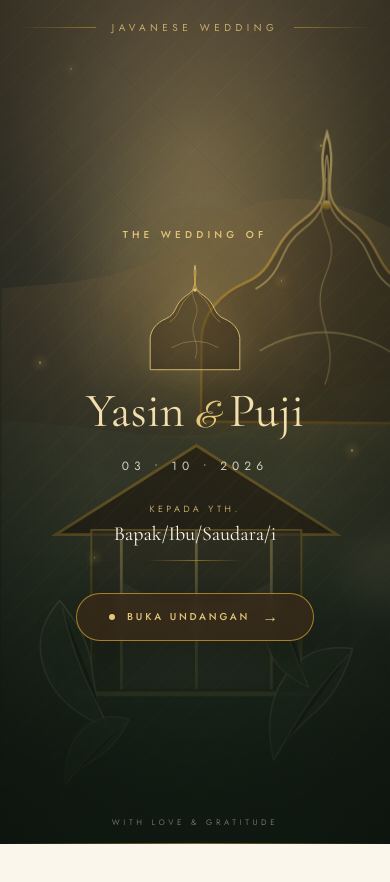
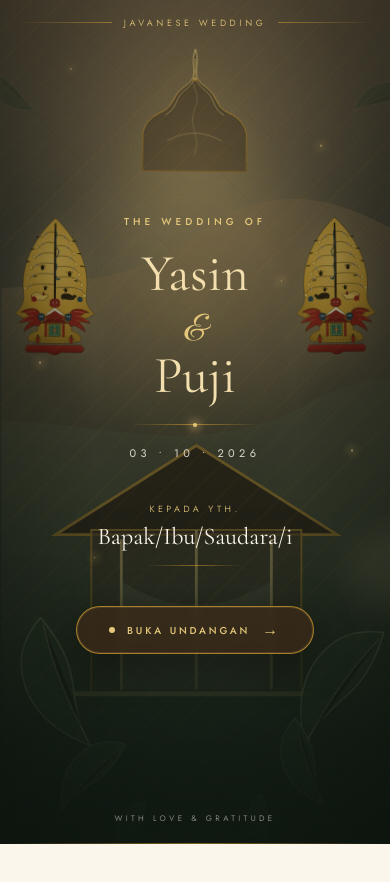
Before and after one commit to bgsryaa/undangan_digital, a Next.js app: page / in a window 390 px wide. Shown: the top 882 px of the page. Built offline with nearby package versions, Linux system fonts and the light colour scheme.

Commit message:
Update project

```diff
--- a/src/app/page.tsx
+++ b/src/app/page.tsx
@@ -64,6 +64,9 @@ export default function Home() {
     <>
       <LoadingScreen show={isLoading} />
 
+      {/* Mount MusicPlayer early so it can attempt playback during loading */}
+      <MusicPlayer shouldPlay={isLoading || isOpened} />
+
       <AnimatePresence>
         {!isLoading && !isOpened && (
           <WeddingCover guestName={guestName} onOpen={handleOpen} />
@@ -87,7 +90,8 @@ export default function Home() {
           <DigitalGift />
           <Footer />
 
-          <MusicPlayer shouldPlay={isOpened} />
+          {/* Attempt to start playback during the loading screen as well. */}
+
 
           {/* === Tombol WhatsApp === */}
           <motion.a
--- a/src/components/WeddingCover.tsx
+++ b/src/components/WeddingCover.tsx
@@ -31,10 +31,10 @@ export function WeddingCover({
       <BatikPattern opacity={0.08} />
 
       {/* Vignette + Glow Emas */}
-      <div className="absolute inset-0 bg-[radial-gradient(circle_at_50%_36%,rgba(228,199,122,.13),transparent_25%),linear-gradient(to_bottom,rgba(23,20,15,.05),rgba(20,25,18,.55)_72%,rgba(17,28,20,.96))]" />
+      <div className="absolute inset-0 bg-[radial-gradient(circle_at_50%_36%,rgba(228,199,122,.15),transparent_28%),linear-gradient(to_bottom,rgba(23,20,15,.05),rgba(20,25,18,.55)_72%,rgba(17,28,20,.96))]" />
       <div className="jv-cover-vignette" />
 
-      {/* === Partikel Debu Emas Melayang === */}
+      {/* === Partikel Debu Emas === */}
       <div aria-hidden className="pointer-events-none absolute inset-0">
         {[
           { top: "14%", left: "18%", size: 2, delay: 0.2, dur: 7.5 },
@@ -71,7 +71,7 @@ export function WeddingCover({
         initial={{ opacity: 0, y: -18 }}
         animate={{ opacity: 1, y: 0 }}
         transition={{ duration: 0.9, delay: 0.15, ease: [0.22, 1, 0.36, 1] }}
-        className="absolute left-5 right-5 top-5 z-20 flex items-center justify-between
+        className="absolute left-4 right-4 top-4 z-20 flex items-center justify-between
                    sm:left-8 sm:right-8 sm:top-8"
       >
         <motion.div
@@ -80,7 +80,7 @@ export function WeddingCover({
           transition={{ duration: 1.0, delay: 0.25, ease: [0.22, 1, 0.36, 1] }}
           className="h-px flex-1 origin-right bg-gradient-to-r from-transparent to-gold/60"
         />
-        <span className="mx-4 text-[10px] uppercase tracking-[0.45em] text-gold-light/80">
+        <span className="mx-3 text-[9px] uppercase tracking-[0.4em] text-gold-light/85 sm:mx-4 sm:text-[10px] sm:tracking-[0.45em]">
           Javanese Wedding
         </span>
         <motion.div
@@ -93,95 +93,52 @@ export function WeddingCover({
 
       {/* === Main Copy === */}
       <div className="relative z-20 flex h-full flex-col items-center justify-center
-                      px-6 pb-8 pt-14 text-center sm:px-10">
+                      px-6 pb-10 pt-16 text-center sm:px-10 sm:pb-12 sm:pt-20">
         {/* Label "The Wedding Of" */}
         <motion.p
           initial={{ opacity: 0, letterSpacing: "0.15em", y: -8 }}
-          animate={{ opacity: 1, letterSpacing: "0.42em", y: 0 }}
+          animate={{ opacity: 1, letterSpacing: "0.4em", y: 0 }}
           transition={{ duration: 1.0, delay: 0.35, ease: "easeOut" }}
           className="text-[10px] font-medium uppercase text-gold-light sm:text-xs"
         >
           The Wedding Of
         </motion.p>
 
-        {/* === Gunungan dengan Glow Pulse === */}
-        <motion.div
-          initial={{ opacity: 0, scale: 0.7, y: 20 }}
-          animate={{ opacity: 1, scale: 1, y: 0 }}
-          transition={{ duration: 1.2, delay: 0.55, ease: [0.22, 1, 0.36, 1] }}
-          className="relative mt-5 w-24 sm:mt-7 sm:w-28"
-        >
-          {/* Glow pulse di belakang */}
-          <motion.div
-            initial={{ opacity: 0, scale: 0.9 }}
-            animate={{ opacity: [0.35, 0.85, 0.35], scale: [1, 1.25, 1] }}
-            transition={{ duration: 5.0, repeat: Infinity, ease: "easeInOut", delay: 1.2 }}
-            className="absolute inset-0 rounded-full bg-gold/20 blur-2xl"
-          />
-          <div className="relative mx-auto h-28 w-24 sm:h-32 sm:w-28">
-            <svg
-              viewBox="0 0 220 260"
-              className="h-full w-full drop-shadow-[0_0_15px_rgba(228,199,122,.35)]"
-            >
-              <path
-                d="M110 8 C118 40 96 55 130 78 C160 98 150 120 178 132 C200 141 212 158 214 176 V250 H6 V176 C8 158 20 141 42 132 C70 120 60 98 90 78 C124 55 102 40 110 8Z"
-                fill="rgba(31,22,14,.32)"
-                stroke="#e4c77a"
-                strokeWidth="2"
-              />
-              <path
-                d="M110 22 C114 48 102 58 128 83 C150 103 143 122 169 140"
-                stroke="#c6952f"
-                strokeWidth="1.3"
-                fill="none"
-              />
-              <path
-                d="M110 22 C106 48 118 58 92 83 C70 103 77 122 51 140"
-                stroke="#c6952f"
-                strokeWidth="1.3"
-                fill="none"
-              />
-              <path
-                d="M110 48 C91 88 127 93 110 132 C93 171 126 186 110 225"
-                stroke="#e4c77a"
-                strokeWidth="1"
-                fill="none"
-                opacity=".65"
-              />
-              <path
-                d="M55 199 Q110 168 165 199"
-                stroke="#e4c77a"
-                strokeWidth="1.3"
-                fill="none"
-                opacity=".55"
-              />
-              <circle cx="110" cy="65" r="4" fill="#e4c77a" />
-            </svg>
-          </div>
-        </motion.div>
-
         {/* === Nama Pasangan === */}
         <motion.h1
           initial={{ opacity: 0, y: 24, scale: 0.96 }}
           animate={{ opacity: 1, y: 0, scale: 1 }}
-          transition={{ duration: 1.1, delay: 0.8, ease: [0.22, 1, 0.36, 1] }}
-          className="font-display mt-4 text-5xl leading-[0.9] text-[#f3dfae]
-                     drop-shadow-[0_4px_24px_rgba(0,0,0,.45)]
-                     sm:mt-5 sm:text-7xl md:text-8xl"
+          transition={{ duration: 1.1, delay: 0.55, ease: [0.22, 1, 0.36, 1] }}
+          className="font-display mt-5 text-[3.25rem] leading-[0.95] text-[#f3dfae]
+                     drop-shadow-[0_6px_28px_rgba(0,0,0,.5)]
+                     sm:mt-6 sm:text-7xl md:text-8xl"
         >
-          {weddingData.groom.nickname}{" "}
-          <span className="font-script text-4xl text-gold-light sm:text-6xl md:text-7xl">
+          <span className="block sm:inline">{weddingData.groom.nickname}</span>
+          <span className="mx-3 inline-block font-script text-4xl text-gold-light sm:mx-4 sm:text-6xl md:text-7xl">
             &amp;
-          </span>{" "}
-          {weddingData.bride.nickname}
+          </span>
+          <span className="block sm:inline">{weddingData.bride.nickname}</span>
         </motion.h1>
+
+        {/* === Divider Emas === */}
+        <motion.div
+          initial={{ scaleX: 0, opacity: 0 }}
+          animate={{ scaleX: 1, opacity: 1 }}
+          transition={{ duration: 1.2, delay: 0.95, ease: [0.22, 1, 0.36, 1] }}
+          className="relative mt-6 h-px w-32 origin-center sm:mt-7 sm:w-44"
+        >
+          <div className="absolute inset-0 bg-gradient-to-r from-transparent via-gold/70 to-transparent" />
+          <span className="absolute left-1/2 top-1/2 -translate-x-1/2 -translate-y-1/2
+                           w-1 h-1 rounded-full bg-gold-light
+                           shadow-[0_0_10px_2px_rgba(217,179,106,0.9)]" />
+        </motion.div>
 
         {/* === Tanggal === */}
         <motion.p
           initial={{ opacity: 0, y: 10 }}
           animate={{ opacity: 1, y: 0 }}
           transition={{ duration: 0.9, delay: 1.1, ease: "easeOut" }}
-          className="mt-5 text-xs tracking-[0.42em] text-ivory/80 sm:text-sm"
+          className="mt-5 text-[11px] tracking-[0.4em] text-ivory/85 sm:mt-6 sm:text-sm sm:tracking-[0.42em]"
         >
           {dateParts.join(" • ")}
         </motion.p>
@@ -191,12 +148,12 @@ export function WeddingCover({
           initial={{ opacity: 0, y: 12 }}
           animate={{ opacity: 1, y: 0 }}
           transition={{ duration: 0.9, delay: 1.35, ease: "easeOut" }}
-          className="mt-7 sm:mt-9"
+          className="mt-10 sm:mt-12"
         >
-          <p className="text-[9px] uppercase tracking-[0.38em] text-gold-light/80">
+          <p className="text-[9px] uppercase tracking-[0.38em] text-gold-light/85">
             Kepada Yth.
           </p>
-          <p className="mt-1 font-display text-xl text-ivory sm:text-2xl">
+          <p className="mt-1.5 font-display text-2xl text-ivory drop-shadow-[0_2px_12px_rgba(0,0,0,.5)] sm:text-3xl">
             {guestName ?? "Bapak/Ibu/Saudara/i"}
           </p>
           <motion.div
@@ -216,16 +173,15 @@ export function WeddingCover({
           whileHover={{ scale: 1.05, y: -2 }}
           whileTap={{ scale: 0.97 }}
           onClick={onOpen}
-          className="jv-cover-button group relative mt-8 inline-flex min-h-12 items-center gap-3
+          className="jv-cover-button group relative mt-10 inline-flex min-h-12 items-center gap-3
                      overflow-hidden rounded-full border border-gold/80
-                     bg-[#3b2a18]/70 px-8 py-3
+                     bg-[#3b2a18]/75 px-8 py-3.5
                      text-[10px] font-medium uppercase tracking-[0.28em] text-gold-light
-                     shadow-[0_10px_40px_rgba(0,0,0,.28)]
+                     shadow-[0_10px_40px_rgba(0,0,0,.35),0_0_0_1px_rgba(217,179,106,.15)_inset]
                      backdrop-blur-sm transition-all duration-500
-                     hover:bg-gold hover:text-brown-dark
-                     sm:mt-10 sm:px-10"
+                     hover:bg-gold hover:text-brown-dark hover:shadow-[0_15px_50px_rgba(184,137,58,.5)]
+                     sm:mt-12 sm:px-10 sm:py-4"
         >
-          {/* Shimmer effect */}
           <motion.span
             initial={{ x: "-120%" }}
             animate={{ x: "220%" }}
@@ -253,9 +209,9 @@ export function WeddingCover({
         initial={{ opacity: 0 }}
         animate={{ opacity: 1 }}
         transition={{ delay: 2.2, duration: 0.9 }}
-        className="absolute bottom-4 left-0 right-0 z-20 text-center
-                   text-[8px] uppercase tracking-[0.45em] text-ivory/40
-                   sm:bottom-6"
+        className="absolute bottom-5 left-0 right-0 z-20 text-center
+                   text-[8px] uppercase tracking-[0.42em] text-ivory/50
+                   sm:bottom-6 sm:tracking-[0.45em]"
       >
         With love &amp; gratitude
       </motion.p>
--- a/src/components/ornaments/CoverScene.tsx
+++ b/src/components/ornaments/CoverScene.tsx
@@ -1,10 +1,14 @@
 "use client";
 
+import Image from "next/image";
 import { motion } from "framer-motion";
 
 export function CoverScene() {
   return (
-    <div className="pointer-events-none absolute inset-0 overflow-hidden" aria-hidden="true">
+    <div
+      className="pointer-events-none absolute inset-0 overflow-hidden"
+      aria-hidden="true"
+    >
       <div className="jv-cover-sky" />
       <div className="jv-cover-glow" />
 
@@ -13,7 +17,11 @@ export function CoverScene() {
         animate={{ x: [-4, 4, -4] }}
         transition={{ duration: 18, repeat: Infinity, ease: "easeInOut" }}
       >
-        <svg viewBox="0 0 1600 900" preserveAspectRatio="xMidYMid slice" className="h-full w-full opacity-90">
+        <svg
+          viewBox="0 0 1600 900"
+          preserveAspectRatio="xMidYMid slice"
+          className="h-full w-full opacity-90"
+        >
           <defs>
             <linearGradient id="coverMountain" x1="0" y1="0" x2="0" y2="1">
               <stop offset="0" stopColor="#8b7351" stopOpacity=".55" />
@@ -28,8 +36,14 @@ export function CoverScene() {
             </filter>
           </defs>
 
-          <path d="M0 500 C180 430 270 450 420 360 C570 270 680 340 800 250 C940 145 1040 285 1170 330 C1300 375 1420 310 1600 390 V900 H0Z" fill="url(#coverMountain)" />
-          <path d="M0 620 C190 520 300 560 450 480 C610 395 760 520 920 430 C1070 345 1210 500 1360 445 C1460 410 1530 440 1600 470 V900 H0Z" fill="url(#coverGround)" />
+          <path
+            d="M0 500 C180 430 270 450 420 360 C570 270 680 340 800 250 C940 145 1040 285 1170 330 C1300 375 1420 310 1600 390 V900 H0Z"
+            fill="url(#coverMountain)"
+          />
+          <path
+            d="M0 620 C190 520 300 560 450 480 C610 395 760 520 920 430 C1070 345 1210 500 1360 445 C1460 410 1530 440 1600 470 V900 H0Z"
+            fill="url(#coverGround)"
+          />
 
           <g opacity=".35" filter="url(#coverBlur)">
             <ellipse cx="330" cy="610" rx="230" ry="80" fill="#e8d7ae" />
@@ -38,10 +52,29 @@ export function CoverScene() {
 
           {/* central pavilion */}
           <g transform="translate(650 455)" opacity=".75">
-            <path d="M150 20 L0 115 H300 Z" fill="#2a1b10" stroke="#c6952f" strokeWidth="3" />
-            <path d="M38 110 H262 V285 H38Z" fill="#4a3a2a" fillOpacity=".65" stroke="#c6952f" strokeWidth="2" />
-            <path d="M70 120 V280 M230 120 V280 M150 110 V280" stroke="#e4c77a" strokeWidth="3" />
-            <path d="M70 165 Q150 215 230 165 V280 H70Z" fill="#f4ead7" fillOpacity=".17" />
+            <path
+              d="M150 20 L0 115 H300 Z"
+              fill="#2a1b10"
+              stroke="#c6952f"
+              strokeWidth="3"
+            />
+            <path
+              d="M38 110 H262 V285 H38Z"
+              fill="#4a3a2a"
+              fillOpacity=".65"
+              stroke="#c6952f"
+              strokeWidth="2"
+            />
+            <path
+              d="M70 120 V280 M230 120 V280 M150 110 V280"
+              stroke="#e4c77a"
+              strokeWidth="3"
+            />
+            <path
+              d="M70 165 Q150 215 230 165 V280 H70Z"
+              fill="#f4ead7"
+              fillOpacity=".17"
+            />
             <path d="M20 285 H280" stroke="#e4c77a" strokeWidth="5" />
           </g>
 
@@ -55,14 +88,28 @@ export function CoverScene() {
         </svg>
       </motion.div>
 
-      {/* Gunungan halo */}
+      {/* ============================================================
+          GUNUNGAN HALO — Centered dengan flex (presisi di tengah)
+          ============================================================ */}
       <motion.div
-        className="absolute left-1/2 top-[15%] h-[38vh] w-[31vh] -translate-x-1/2"
+        className="absolute inset-x-0 flex justify-center
+                   top-[6%]
+                   sm:top-[8%]
+                   md:top-[9%]"
         animate={{ y: [0, -8, 0], rotate: [-0.6, 0.6, -0.6] }}
         transition={{ duration: 9, repeat: Infinity, ease: "easeInOut" }}
       >
+        <div
+          className="relative
+                     h-[16vh] w-[13vh]
+                     sm:h-[22vh] sm:w-[18vh]
+                     md:h-[26vh] md:w-[21vh]"
+        >
           <div className="absolute inset-[-18%] rounded-full bg-gold/10 blur-3xl" />
-        <svg viewBox="0 0 220 260" className="relative h-full w-full drop-shadow-[0_0_18px_rgba(228,199,122,.25)]">
+          <svg
+            viewBox="0 0 220 260"
+            className="relative h-full w-full drop-shadow-[0_0_18px_rgba(228,199,122,.25)]"
+          >
             <defs>
               <linearGradient id="sceneGunungan" x1="0" y1="0" x2="0" y2="1">
                 <stop offset="0" stopColor="#f2d990" />
@@ -70,63 +117,162 @@ export function CoverScene() {
                 <stop offset="1" stopColor="#8f6825" />
               </linearGradient>
             </defs>
-          <path d="M110 6 C122 43 98 57 130 80 C158 100 150 121 178 133 C200 143 213 160 214 179 V250 H6 V179 C7 160 20 143 42 133 C70 121 62 100 90 80 C122 57 98 43 110 6Z" fill="#2a1b10" fillOpacity=".34" stroke="url(#sceneGunungan)" strokeWidth="2" />
-          <path d="M110 25 C116 52 101 65 130 88 C151 104 144 124 169 138" stroke="#e4c77a" strokeWidth="1.5" fill="none" opacity=".75" />
-          <path d="M110 25 C104 52 119 65 90 88 C69 104 76 124 51 138" stroke="#e4c77a" strokeWidth="1.5" fill="none" opacity=".75" />
-          <path d="M110 45 C94 85 126 88 110 125 C94 162 125 178 110 218" stroke="#e4c77a" strokeWidth="1" fill="none" opacity=".55" />
-          <path d="M55 190 Q110 158 165 190" stroke="#e4c77a" strokeWidth="1.4" fill="none" opacity=".55" />
+            <path
+              d="M110 6 C122 43 98 57 130 80 C158 100 150 121 178 133 C200 143 213 160 214 179 V250 H6 V179 C7 160 20 143 42 133 C70 121 62 100 90 80 C122 57 98 43 110 6Z"
+              fill="#2a1b10"
+              fillOpacity=".34"
+              stroke="url(#sceneGunungan)"
+              strokeWidth="2"
+            />
+            <path
+              d="M110 25 C116 52 101 65 130 88 C151 104 144 124 169 138"
+              stroke="#e4c77a"
+              strokeWidth="1.5"
+              fill="none"
+              opacity=".75"
+            />
+            <path
+              d="M110 25 C104 52 119 65 90 88 C69 104 76 124 51 138"
+              stroke="#e4c77a"
+              strokeWidth="1.5"
+              fill="none"
+              opacity=".75"
+            />
+            <path
+              d="M110 45 C94 85 126 88 110 125 C94 162 125 178 110 218"
+              stroke="#e4c77a"
+              strokeWidth="1"
+              fill="none"
+              opacity=".55"
+            />
+            <path
+              d="M55 190 Q110 158 165 190"
+              stroke="#e4c77a"
+              strokeWidth="1.4"
+              fill="none"
+              opacity=".55"
+            />
             <circle cx="110" cy="67" r="4" fill="url(#sceneGunungan)" />
           </svg>
+        </div>
       </motion.div>
 
-      {/* Wayang silhouettes */}
+      {/* ============================================================
+          SILUET WAYANG — Responsif
+          ============================================================ */}
+      {/* KIRI */}
       <motion.div
-        className="absolute left-[4%] top-[28%] hidden w-[16vw] max-w-[220px] md:block"
+        className="absolute left-[2%] top-[26%] w-[24vw] max-w-[180px]
+                   sm:left-[3%] sm:w-[20vw] sm:max-w-[220px]
+                   md:left-[4%] md:w-[16vw] md:max-w-[240px]"
         animate={{ y: [0, -7, 0], rotate: [-1, 1, -1] }}
         transition={{ duration: 8, repeat: Infinity, ease: "easeInOut" }}
       >
-        <WayangSilhouette flip />
+        <Image
+          src="/images/assets/gunungan.svg"
+          alt=""
+          width={400}
+          height={800}
+          className="w-full h-auto object-contain select-none
+                     drop-shadow-[0_0_18px_rgba(228,199,122,.25)]"
+          priority
+        />
       </motion.div>
 
+      {/* KANAN — mirror horizontal */}
       <motion.div
-        className="absolute right-[4%] top-[28%] hidden w-[16vw] max-w-[220px] md:block"
+        className="absolute right-[2%] top-[26%] w-[24vw] max-w-[180px]
+                   sm:right-[3%] sm:w-[20vw] sm:max-w-[220px]
+                   md:right-[4%] md:w-[16vw] md:max-w-[240px]"
         animate={{ y: [0, -6, 0], rotate: [1, -1, 1] }}
         transition={{ duration: 8.5, repeat: Infinity, ease: "easeInOut", delay: 1 }}
       >
-        <WayangSilhouette />
+        <Image
+          src="/images/assets/gunungan.svg"
+          alt=""
+          width={400}
+          height={800}
+          className="w-full h-auto object-contain select-none -scale-x-100
+                     drop-shadow-[0_0_18px_rgba(228,199,122,.25)]"
+          priority
+        />
       </motion.div>
 
-      {/* Foreground foliage */}
+      {/* ============================================================
+          FOREGROUND FOLIAGE — Daun
+          ============================================================ */}
       <div className="absolute inset-x-0 bottom-0 h-[35%] bg-gradient-to-t from-[#16251b]/95 via-[#263b29]/55 to-transparent" />
-      <Leaf className="left-[7%] bottom-[12%]" size="lg" rotate={-28} delay={0} />
-      <Leaf className="left-[15%] bottom-[5%]" size="md" rotate={32} delay={1.4} />
-      <Leaf className="right-[10%] bottom-[8%]" size="lg" rotate={25} delay={.7} />
-      <Leaf className="right-[18%] bottom-[17%]" size="md" rotate={-30} delay={2} />
+
+      <Leaf
+        className="left-[2%] bottom-[10%] sm:left-[5%] sm:bottom-[12%]"
+        size="lg"
+        rotate={-28}
+        delay={0}
+      />
+      <Leaf
+        className="left-[14%] bottom-[2%] sm:left-[12%] sm:bottom-[5%]"
+        size="md"
+        rotate={32}
+        delay={1.4}
+      />
+      <Leaf
+        className="right-[2%] bottom-[10%] sm:right-[5%] sm:bottom-[8%]"
+        size="lg"
+        rotate={25}
+        delay={0.7}
+      />
+      <Leaf
+        className="right-[14%] bottom-[3%] sm:right-[15%] sm:bottom-[17%]"
+        size="md"
+        rotate={-30}
+        delay={2}
+      />
+
+      <Leaf
+        className="left-[28%] bottom-[-2%] block sm:hidden"
+        size="sm"
+        rotate={18}
+        delay={0.5}
+      />
+      <Leaf
+        className="right-[28%] bottom-[-2%] block sm:hidden"
+        size="sm"
+        rotate={-20}
+        delay={1.8}
+      />
+
+      <Leaf
+        className="left-[-2%] top-[8%] block opacity-40 sm:hidden"
+        size="sm"
+        rotate={-60}
+        delay={2.4}
+      />
+      <Leaf
+        className="right-[-2%] top-[8%] block opacity-40 sm:hidden"
+        size="sm"
+        rotate={60}
+        delay={3.0}
+      />
     </div>
   );
 }
 
-function WayangSilhouette({ flip = false }: { flip?: boolean }) {
-  return (
-    <svg viewBox="0 0 180 420" className={flip ? "scale-x-[-1]" : ""}>
-      <g fill="#20150d" stroke="#d9b968" strokeWidth="1.3" opacity=".92">
-        <path d="M88 38 C78 28 82 12 97 10 C111 8 119 23 112 37 C106 48 97 50 88 38Z" />
-        <path d="M83 48 C67 57 61 77 67 101 L80 154 L71 225 L58 333 L72 338 L91 244 L99 196 L107 244 L127 338 L141 333 L128 224 L118 154 L131 101 C137 76 126 57 111 48Z" />
-        <path d="M72 72 L38 52 L18 70 L58 91Z" />
-        <path d="M118 72 L152 50 L169 68 L130 91Z" />
-        <path d="M81 153 L44 176 L18 160 L48 199 L88 179Z" />
-        <path d="M119 153 L156 176 L162 160 L132 199 L112 179Z" />
-        <path d="M81 220 L45 270 L55 279 L94 239Z" />
-        <path d="M117 220 L137 270 L126 278 L103 239Z" />
-        <path d="M80 57 L51 28 L43 34 L70 70Z" fill="none" />
-        <path d="M100 56 L127 27 L137 35 L110 71Z" fill="none" />
-      </g>
-    </svg>
-  );
-}
-
-function Leaf({ className, size, rotate, delay }: { className: string; size: "sm" | "md" | "lg"; rotate: number; delay: number }) {
-  const dimensions = size === "lg" ? "w-24 h-36" : size === "md" ? "w-16 h-24" : "w-10 h-16";
+/* =========================================================
+   LEAF — Daun
+   ========================================================= */
+function Leaf({
+  className,
+  size,
+  rotate,
+  delay,
+}: {
+  className: string;
+  size: "sm" | "md" | "lg";
+  rotate: number;
+  delay: number;
+}) {
+  const dimensions =
+    size === "lg" ? "w-24 h-36" : size === "md" ? "w-16 h-24" : "w-10 h-16";
   return (
     <motion.div
       className={`absolute ${className} ${dimensions}`}
@@ -134,8 +280,19 @@ function Leaf({ className, size, rotate, delay }: { className: string; size: "sm
       transition={{ duration: 6 + delay, repeat: Infinity, ease: "easeInOut", delay }}
     >
       <svg viewBox="0 0 100 150" className="h-full w-full">
-        <path d="M50 145 C22 110 14 75 28 42 C36 23 51 12 73 4 C78 32 77 58 66 83 C57 104 50 125 50 145Z" fill="#31462e" stroke="#9bab7c" strokeWidth="1" opacity=".85" />
-        <path d="M51 141 C52 98 58 55 72 12" stroke="#d2c38e" strokeWidth="1" opacity=".45" />
+        <path
+          d="M50 145 C22 110 14 75 28 42 C36 23 51 12 73 4 C78 32 77 58 66 83 C57 104 50 125 50 145Z"
+          fill="#31462e"
+          stroke="#9bab7c"
+          strokeWidth="1"
+          opacity=".85"
+        />
+        <path
+          d="M51 141 C52 98 58 55 72 12"
+          stroke="#d2c38e"
+          strokeWidth="1"
+          opacity=".45"
+        />
       </svg>
     </motion.div>
   );
--- a/src/data/wedding.ts
+++ b/src/data/wedding.ts
@@ -119,7 +119,8 @@ export const weddingData = {
   ] as BankAccount[],
 
   music: {
-    src: "/music/wedding.mp3",
+    // Public assets are served from the site root. Use "/music/..." not "public/music/..."
+    src: "/music/ssstik.io_1790059608919.mp3.mpeg",
     title: "Wedding Song",
   },
 
```
Also changed, not shown: src/components/MusicPlayer.tsx (+14 -4 lines), public/images/assets/gunungan.svg (added), public/music/README.txt (deleted), 1 other file (tests, documents, lock files or other folders). Lines whose indentation alone changed are shown as unchanged.
